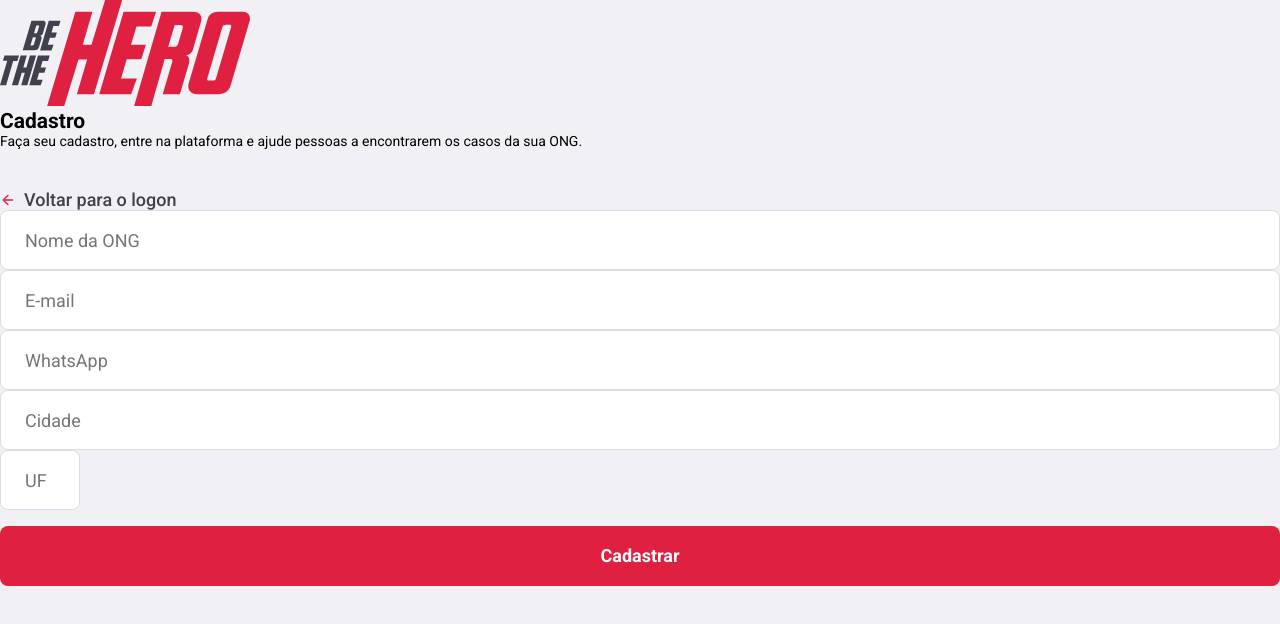
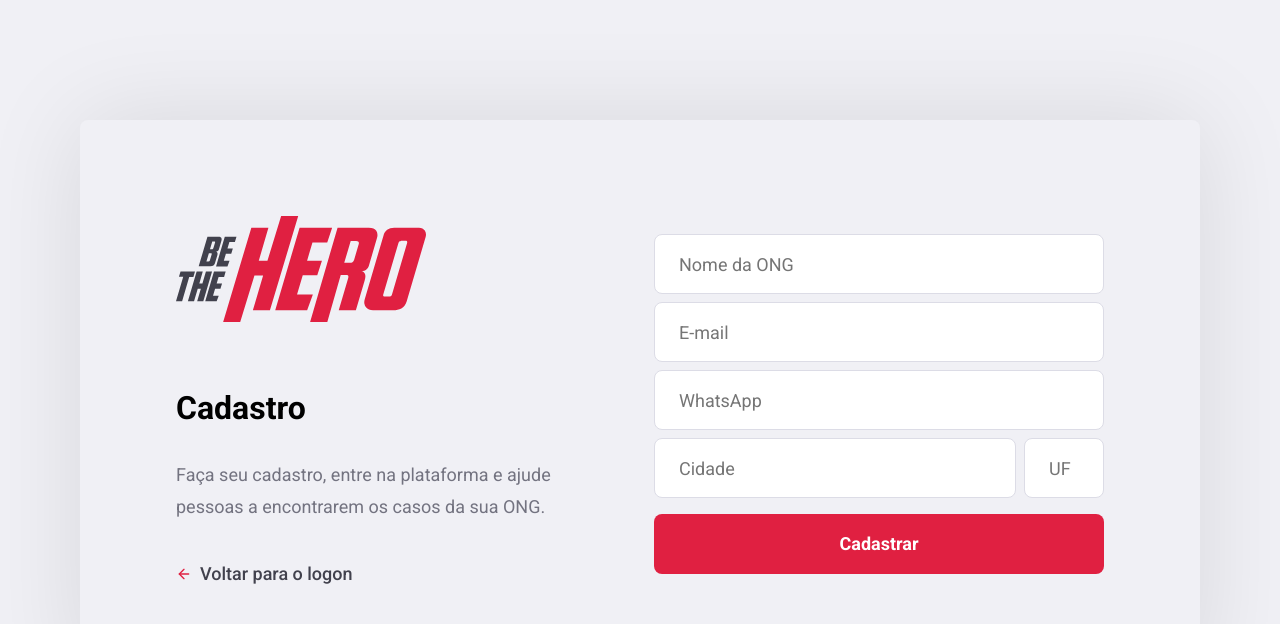
Before and after one commit to lhps/ONGs_JS, a React (Create React App) app in the folder frontend/: page /register in a window 1280 px wide. Shown: the top 624 px of the page. Built offline with nearby package versions, Linux system fonts and the light colour scheme.

Commit message:
Página Register estilisada

```diff
--- a/frontend/src/pages/Logon/styles.css
+++ b/frontend/src/pages/Logon/styles.css
@@ -6,7 +6,7 @@
 
   display: flex;
   align-items: center;
-  justify-content: center;
+  justify-content: space-between;
 }
 
 .logon-container section.form {
@@ -23,22 +23,3 @@
   font-size: 32px;
   margin-bottom: 32px;
 }
-
-.logon-container section.form form a {
-  display: flex;
-  align-items: center;
-  margin-top: 40px;
-  color: #41414d;
-  font-size: 18px;
-  text-decoration: none;
-  font-weight: 500;
-  transition: opacity 0.2s;
-}
-
-.logon-container section.form form a svg {
-  margin-right: 8px;
-}
-
-.logon-container section.form form a:hover {
-  opacity: 0.8;
-}
--- a/frontend/src/pages/Register/styles.css
+++ b/frontend/src/pages/Register/styles.css
@@ -0,0 +1,56 @@
+.register-container {
+  width: 100%;
+  max-width: 1120px;
+  height: 100vh;
+  margin: 0 auto;
+
+  display: flex;
+  align-items: center;
+  justify-content: center;
+}
+
+.register-container  .content {
+  width: 100%;
+  padding: 96px;
+  background: #f0f0f5;
+  box-shadow: 0 0 100px rgba(0, 0, 0, 0.1);
+  border-radius: 8px;
+
+  display: flex;
+  justify-content: space-between;
+  align-items: center;
+}
+
+.register-container  .content section {
+  width: 100%;
+  max-width: 380px;
+}
+
+.register-container  .content section h1 {
+  margin: 64px 0 32px;
+  font-size: 32px;
+}
+
+.register-container  .content section p {
+  font-size: 18px;
+  color: #737380;
+  line-height: 32px;
+}
+
+.register-container  .content form {
+  width: 100%;
+  max-width: 450px;
+}
+
+.register-container  .content form input {
+  margin-top: 8px;
+}
+
+.register-container  .content form .input-group {
+  display: flex;
+
+}
+
+.register-container  .content form .input-group  input + input{
+  margin-left: 8px;
+}
```
